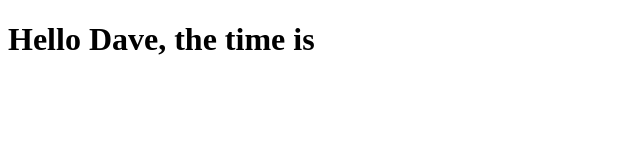
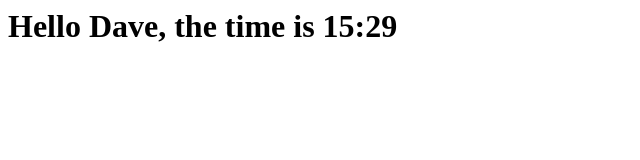
Before and after one commit to shay-meredith/Countdown, a plain HTML site: page index.html in a window 1280 px wide. Shown: the whole page, without its empty margins (0-640 px from the left). Drawn offline with Linux system fonts and the light colour scheme.

Commit message:
Add time display
Not well executed code

```diff
--- a/index.html
+++ b/index.html
@@ -22,8 +22,9 @@
 </head>
 <main>
 
-    <body>
-        <h1>Hello Dave, the time is</h1>
+    <body onload="addTime()">
+        <h1>Hello Dave, the time is </h1>
+        <h1 id="time-insert"></h1>
         <!--TODO: Add clock -->
 
     <script type="text/javascript" src="index.js"></script>
--- a/index.js
+++ b/index.js
@@ -1,5 +1,10 @@
 //TODO: Try object oriented JS
 
+function addTime() {
+    document.getElementsByTagName("h1")[0].style.display = "inline";
+    document.getElementsByTagName("h1")[1].style.display = "inline";
+    document.getElementById("time-insert").innerHTML = `${clock.hour}:${clock.minute}`;
+}
 d = new Date();
 console.log(d);
 
```
